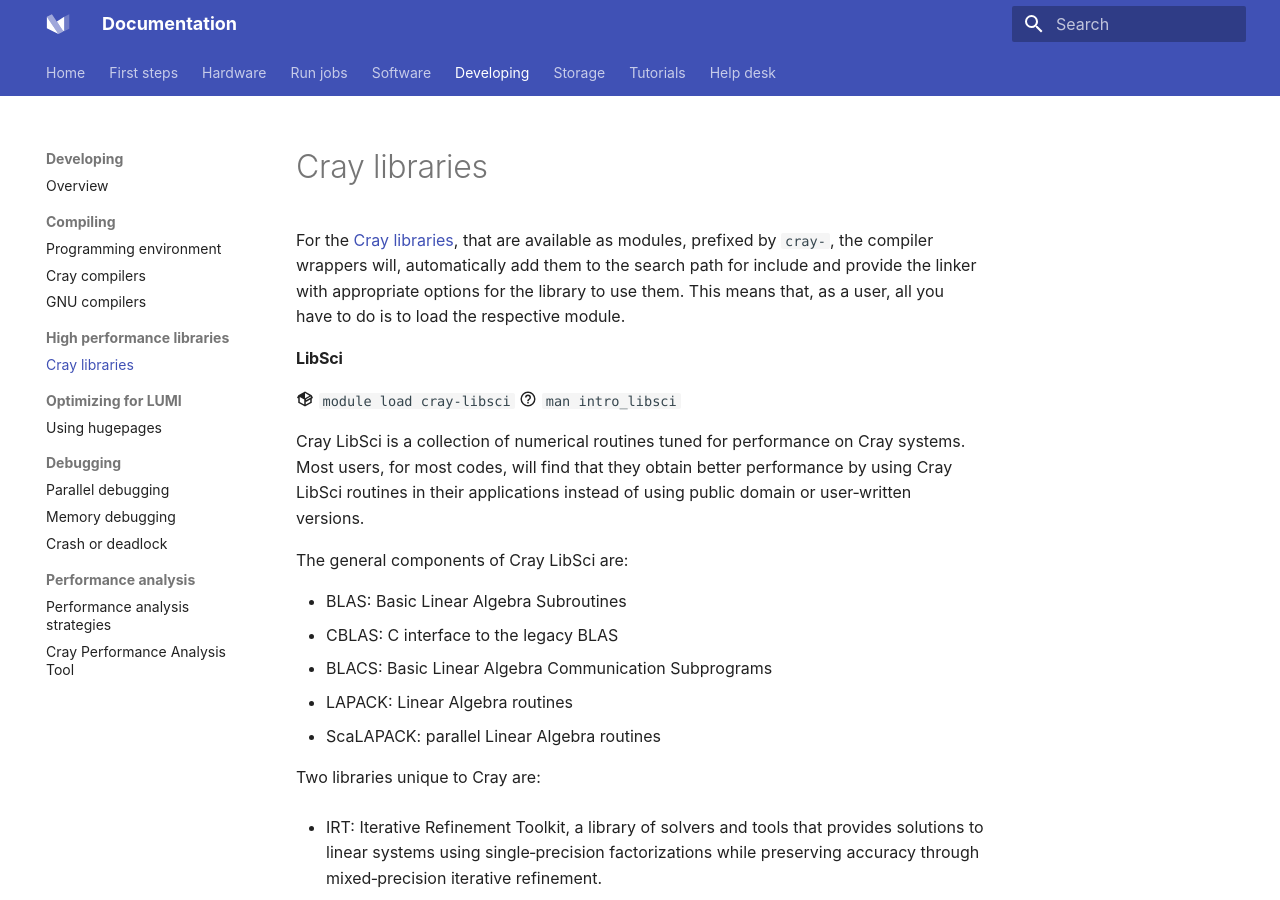
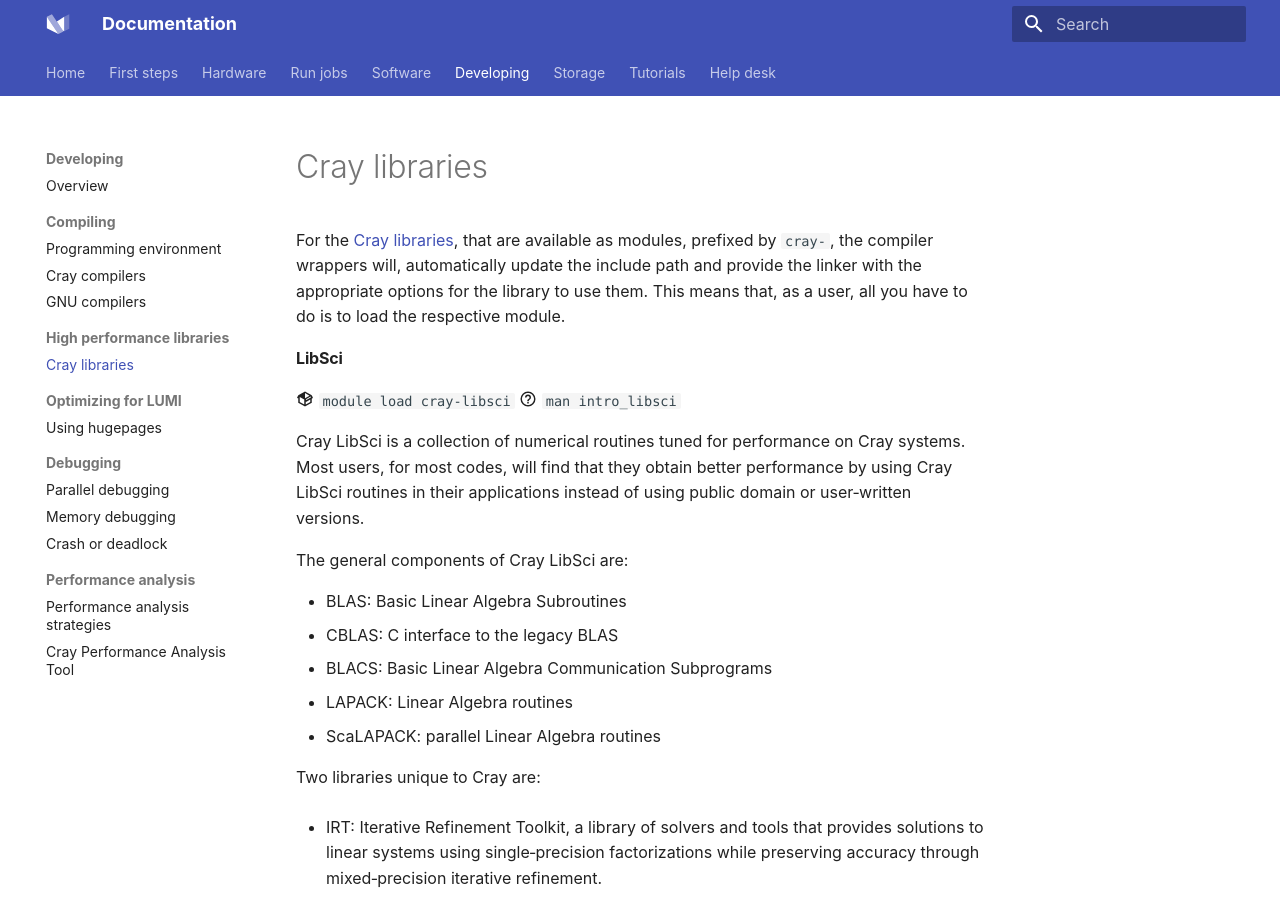
Before and after one commit to Lumi-supercomputer/lumi-userguide, an MkDocs documentation site: the page built from docs/development/libraries/cray-libraries.md, in a window 1280 px wide and 900 px high. Built offline with MkDocs 1.6.1 and Material for MkDocs 9.7.7, drawn with Linux system fonts in a browser that asks for light colours.

Commit message:
A second update.

```diff
--- a/docs/development/libraries/cray-libraries.md
+++ b/docs/development/libraries/cray-libraries.md
@@ -11,9 +11,9 @@
 
 For the [Cray libraries](https://cpe.ext.hpe.com/docs/#hpe-cray-scientific-and-math-libraries),
 that are available as modules, prefixed by `cray-`, the compiler wrappers
-will, automatically add them to the search path for include and provide the
-linker with appropriate options for the library to use them. This means
-that, as a user, all you have to do is to load the respective module.
+will, automatically update the include path and provide the linker with the
+appropriate options for the library to use them. This means that, as a
+user, all you have to do is to load the respective module.
 
 [libsci]: #libsci
 [fftw]: #fftw
```
